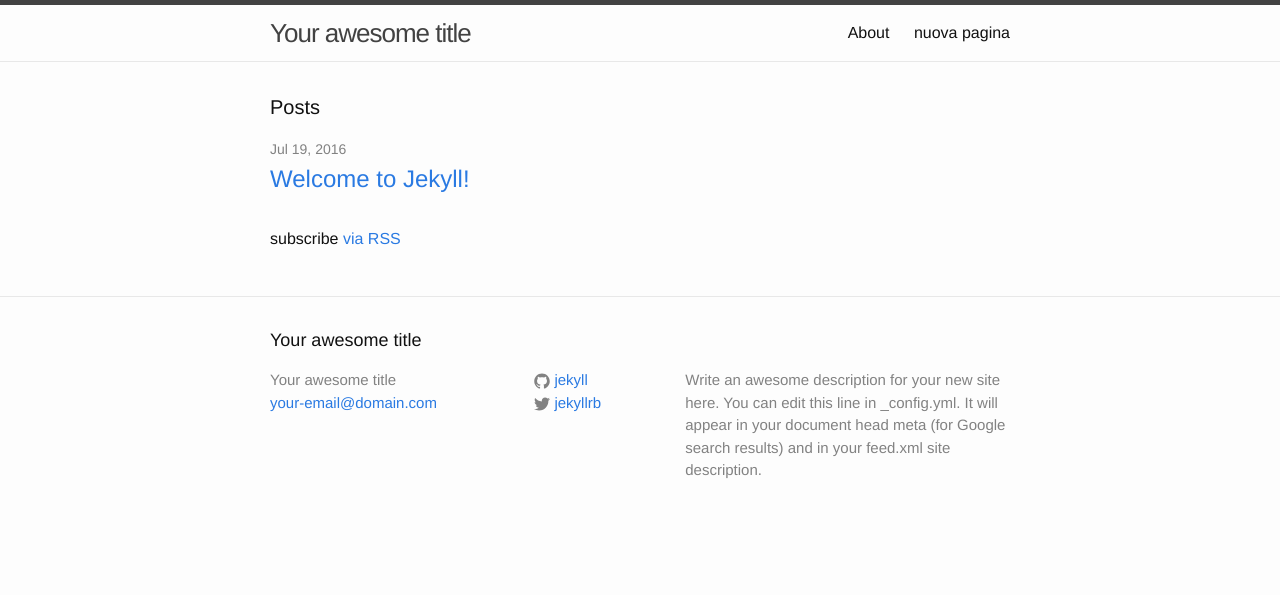
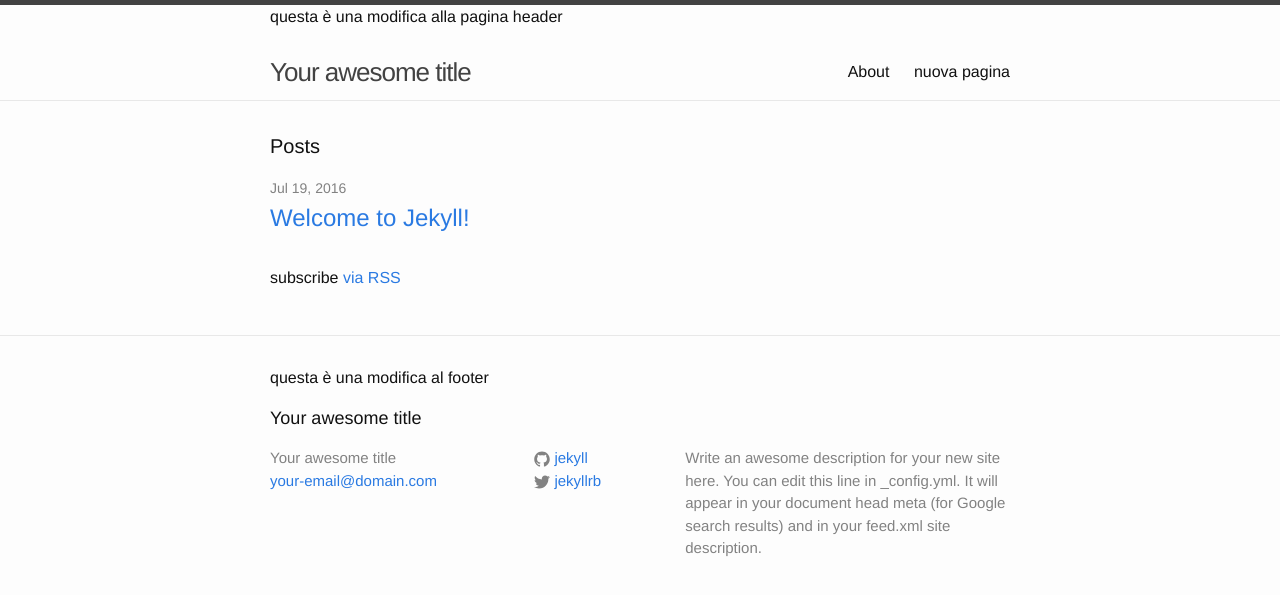
Before and after one commit to noemi-84/tourdelfeed, a Jekyll site: the page built from index.html, in a window 1280 px wide. Shown: the top 595 px of the page. Built offline with Jekyll 4.4.1, drawn with Linux system fonts in a browser that asks for light colours.

Commit message:
modifica a file di struttura

```diff
--- a/_includes/footer.html
+++ b/_includes/footer.html
@@ -1,6 +1,8 @@
 <footer class="site-footer">
 
   <div class="wrapper">
+
+  <p>questa è una modifica al footer</p>
 
     <h2 class="footer-heading">{{ site.title }}</h2>
 
--- a/_includes/header.html
+++ b/_includes/header.html
@@ -1,6 +1,8 @@
 <header class="site-header">
 
   <div class="wrapper">
+
+  <p>questa è una modifica alla pagina header</p>
 
     <a class="site-title" href="{{ site.baseurl }}/">{{ site.title }}</a>
 
```
